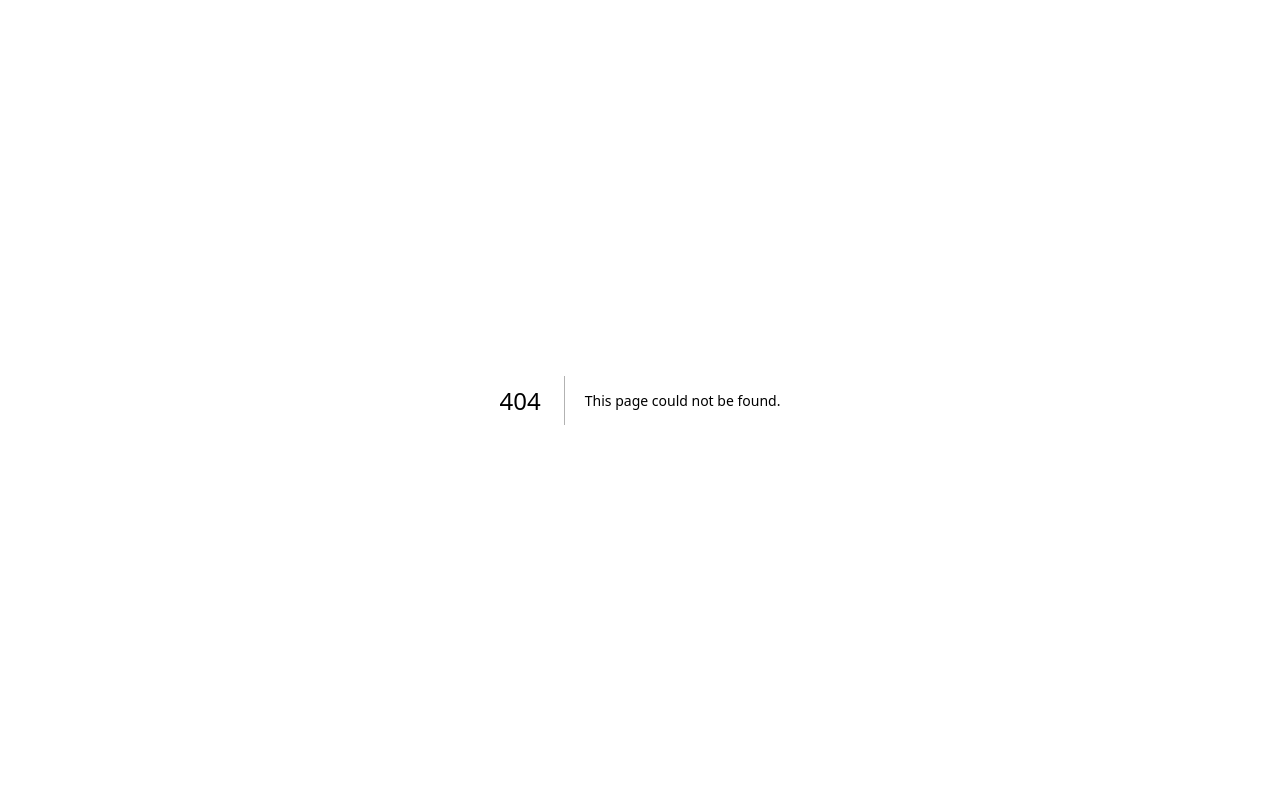
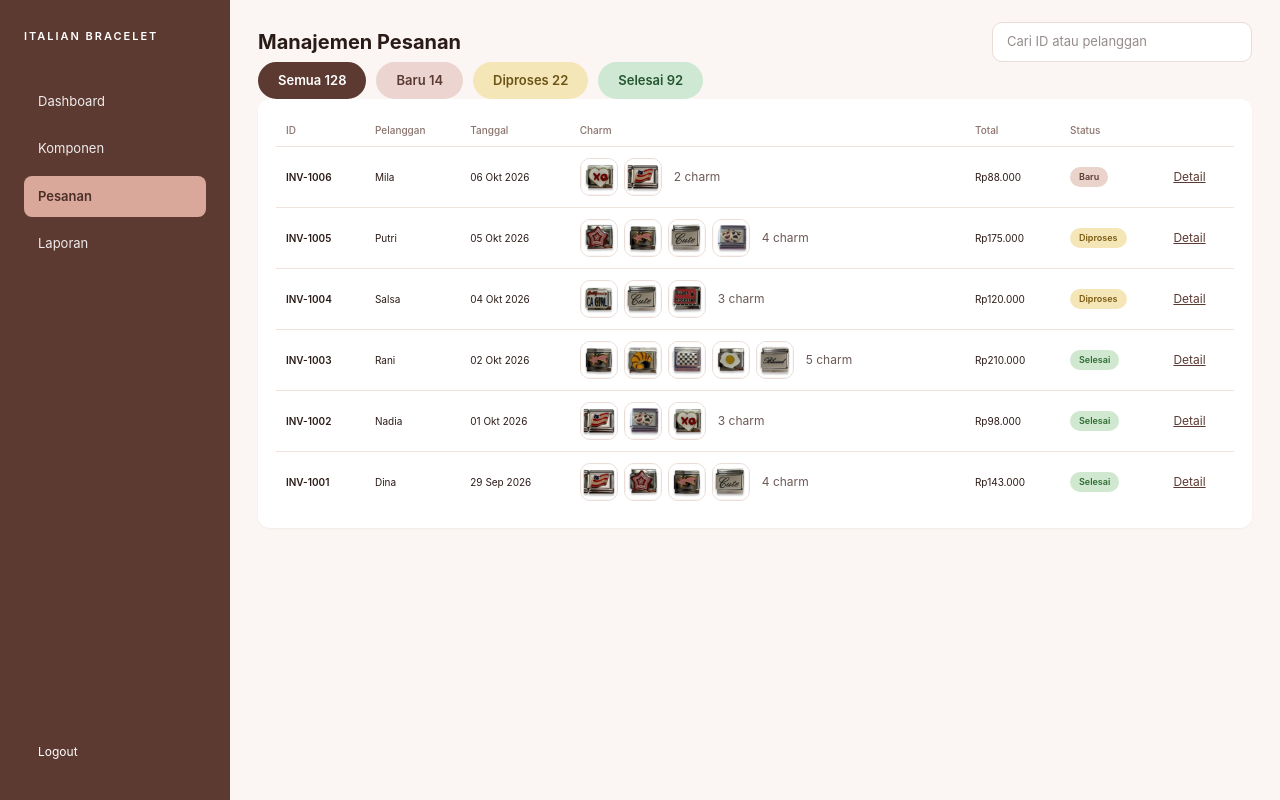
Before and after one commit to syafrinaazh/PBL-Italian-Bracelet, a Next.js app: page /pesanan in a window 1280 px wide. Before the commit this address had no page. Built offline with nearby package versions, Linux system fonts and the light colour scheme.

Commit message:
Tambah halaman komponen, detail komponen, dan pesanan dari fina yg mengerjakan di laptop salwa

```diff
--- a/app/dashboard/dashboard.module.css
+++ b/app/dashboard/dashboard.module.css
@@ -406,3 +406,90 @@
 @media (max-width: 700px) {
   .dGrid { grid-template-columns: 1fr; }
 }
+
+/* ===== Halaman Pesanan ===== */
+.toolbar h1 { font-weight: 700; }
+
+.searchWide { min-width: 260px; }
+
+.pills {
+  display: flex;
+  gap: 10px;
+  flex-wrap: wrap;
+}
+
+.pill {
+  padding: 7px 18px;
+  border-radius: 999px;
+  border: 2px solid transparent;
+  font-size: 13px;
+  font-weight: 600;
+  cursor: pointer;
+}
+
+.pillAll { background: #ecd5d0; color: #5a3a32; }
+.pillBaru { background: #ecd5d0; color: #5a3a32; }
+.pillProses { background: #f5e6b8; color: #6b5416; }
+.pillSelesai { background: #cfe8d3; color: #24562f; }
+
+.pillAll.pillActive {
+  background: #5c3a32;
+  color: #ffffff;
+}
+
+.pill.pillActive { border-color: #5c3a32; }
+
+.charmCell {
+  display: flex;
+  align-items: center;
+  gap: 6px;
+}
+
+.charmThumb {
+  width: 38px;
+  height: 38px;
+  flex-shrink: 0;
+  border: 1px solid #eadcd7;
+  border-radius: 10px;
+  background: #ffffff;
+  display: flex;
+  align-items: center;
+  justify-content: center;
+  overflow: hidden;
+  font-weight: 700;
+  color: #5c3a32;
+}
+
+.charmThumb img {
+  width: 100%;
+  height: 100%;
+  object-fit: contain;
+}
+
+.charmCount {
+  margin-left: 6px;
+  font-size: 12px;
+  color: #6b5a55;
+  white-space: nowrap;
+}
+
+.sForm {
+  display: flex;
+  align-items: center;
+  gap: 10px;
+  margin-top: 16px;
+  padding-top: 16px;
+  border-top: 1px solid #f5ece9;
+}
+
+.sForm .fLabel {
+  margin: 0;
+  white-space: nowrap;
+}
+
+.sForm .fInput { flex: 1; }
+
+.btnPrimary:disabled {
+  opacity: 0.45;
+  cursor: not-allowed;
+}
--- /dev/null
+++ b/app/pesanan/page.tsx
@@ -0,0 +1,118 @@
+"use client";
+
+import { useEffect, useState } from "react";
+import styles from "@/app/dashboard/dashboard.module.css";
+import { orders as initialOrders, orderTotals } from "@/lib/data";
+import type { Order } from "@/types/order";
+import Sidebar from "@/components/dashboard/Sidebar";
+import Modal from "@/components/dashboard/Modal";
+import OrderDetail from "@/components/dashboard/OrderDetail";
+import OrdersListTable from "@/components/pesanan/OrderListTable";
+import OrderStatusForm from "@/components/pesanan/OrderStatusForm";
+
+const TABS = ["Semua", "Baru", "Diproses", "Selesai"];
+
+const PILL_CLASS: Record<string, string> = {
+  Semua: styles.pillAll,
+  Baru: styles.pillBaru,
+  Diproses: styles.pillProses,
+  Selesai: styles.pillSelesai,
+};
+
+export default function PesananPage() {
+  const [orders, setOrders] = useState<Order[]>(initialOrders);
+  const [query, setQuery] = useState("");
+  const [tab, setTab] = useState("Semua");
+  const [selectedId, setSelectedId] = useState<string | null>(null);
+
+  const selected = orders.find((o) => o.id === selectedId) ?? null;
+
+  const filtered = orders.filter((o) => {
+    const q = query.trim().toLowerCase();
+    const matchQuery =
+      !q || o.id.toLowerCase().includes(q) || o.name.toLowerCase().includes(q);
+    const matchTab = tab === "Semua" || o.status === tab;
+    return matchQuery && matchTab;
+  });
+
+  /* Angka tab dari total desain, lalu disesuaikan kalau status ada yang diubah */
+  function countOf(t: string) {
+    if (t === "Semua") return orderTotals.Semua;
+    let n = orderTotals[t];
+    orders.forEach((o) => {
+      const first = initialOrders.find((x) => x.id === o.id)?.status;
+      if (first && first !== o.status) {
+        if (first === t) n--;
+        if (o.status === t) n++;
+      }
+    });
+    return n;
+  }
+
+  function handleSave(status: string) {
+    if (!selectedId) return;
+    setOrders((prev) =>
+      prev.map((o) => (o.id === selectedId ? { ...o, status } : o))
+    );
+  }
+
+  useEffect(() => {
+    function onKey(e: KeyboardEvent) {
+      if (e.key === "Escape") setSelectedId(null);
+    }
+    window.addEventListener("keydown", onKey);
+    return () => window.removeEventListener("keydown", onKey);
+  }, []);
+
+  return (
+    <div className={styles.dash}>
+      <Sidebar />
+      <main className={styles.main}>
+        <header className={styles.toolbar}>
+          <h1>Manajemen Pesanan</h1>
+          <div className={styles.toolbarActions}>
+            <input
+              className={`${styles.search} ${styles.searchWide}`}
+              type="search"
+              placeholder="Cari ID atau pelanggan"
+              aria-label="Cari pesanan"
+              value={query}
+              onChange={(e) => setQuery(e.target.value)}
+            />
+          </div>
+        </header>
+
+        <div className={styles.pills}>
+          {TABS.map((t) => (
+            <button
+              key={t}
+              className={`${styles.pill} ${PILL_CLASS[t]} ${tab === t ? styles.pillActive : ""}`}
+              onClick={() => setTab(t)}
+            >
+              {t} {countOf(t)}
+            </button>
+          ))}
+        </div>
+
+        <section className={styles.card}>
+          {filtered.length === 0 ? (
+            <p className={styles.empty}>Pesanan tidak ditemukan.</p>
+          ) : (
+            <OrdersListTable list={filtered} onDetail={(o) => setSelectedId(o.id)} />
+          )}
+        </section>
+      </main>
+
+      {selected && (
+        <Modal title={`Detail ${selected.id}`} onClose={() => setSelectedId(null)}>
+          <OrderDetail order={selected} />
+          <OrderStatusForm
+            key={`${selected.id}-${selected.status}`}
+            current={selected.status}
+            onSave={handleSave}
+          />
+        </Modal>
+      )}
+    </div>
+  );
+}
--- /dev/null
+++ b/components/pesanan/OrderListTable.tsx
@@ -0,0 +1,77 @@
+"use client";
+
+import styles from "@/app/dashboard/dashboard.module.css";
+import type { Order } from "@/types/order";
+import { komponenList } from "@/lib/komponen-data";
+import StatusBadge from "@/components/dashboard/StatusBadge";
+
+type OrdersListTableProps = {
+  list: Order[];
+  onDetail: (o: Order) => void;
+};
+
+function imageOf(name: string) {
+  return komponenList.find((k) => k.name === name)?.image;
+}
+
+function CharmThumbs({ order }: { order: Order }) {
+  const thumbs = order.charms.flatMap((c) =>
+    Array.from({ length: c.qty }, (_, i) => ({ key: `${c.name}-${i}`, name: c.name }))
+  );
+
+  return (
+    <div className={styles.charmCell}>
+      {thumbs.map((t) => {
+        const src = imageOf(t.name);
+        return (
+          <span key={t.key} className={styles.charmThumb} title={t.name}>
+            {src ? (
+              // eslint-disable-next-line @next/next/no-img-element
+              <img src={src} alt={t.name} />
+            ) : (
+              t.name.charAt(0)
+            )}
+          </span>
+        );
+      })}
+      <span className={styles.charmCount}>{order.item}</span>
+    </div>
+  );
+}
+
+export default function OrdersListTable({ list, onDetail }: OrdersListTableProps) {
+  return (
+    <div className={styles.tableWrap}>
+      <table>
+        <thead>
+          <tr>
+            <th>ID</th>
+            <th>Pelanggan</th>
+            <th>Tanggal</th>
+            <th>Charm</th>
+            <th>Total</th>
+            <th>Status</th>
+            <th></th>
+          </tr>
+        </thead>
+        <tbody>
+          {list.map((o) => (
+            <tr key={o.id}>
+              <td>{o.id}</td>
+              <td>{o.name}</td>
+              <td>{o.date}</td>
+              <td><CharmThumbs order={o} /></td>
+              <td>{o.total}</td>
+              <td><StatusBadge status={o.status} /></td>
+              <td>
+                <button className={`${styles.detail} ${styles.linkBtn}`} onClick={() => onDetail(o)}>
+                  Detail
+                </button>
+              </td>
+            </tr>
+          ))}
+        </tbody>
+      </table>
+    </div>
+  );
+}
--- /dev/null
+++ b/components/pesanan/OrderStatusForm.tsx
@@ -0,0 +1,40 @@
+"use client";
+
+import { useState } from "react";
+import styles from "@/app/dashboard/dashboard.module.css";
+
+const STATUS_LIST = ["Baru", "Diproses", "Selesai"];
+
+type OrderStatusFormProps = {
+  current: string;
+  onSave: (status: string) => void;
+};
+
+export default function OrderStatusForm({ current, onSave }: OrderStatusFormProps) {
+  const [status, setStatus] = useState(current);
+
+  return (
+    <div className={styles.sForm}>
+      <label className={styles.fLabel} htmlFor="statusSelect">
+        Ubah status
+      </label>
+      <select
+        id="statusSelect"
+        className={styles.fInput}
+        value={status}
+        onChange={(e) => setStatus(e.target.value)}
+      >
+        {STATUS_LIST.map((s) => (
+          <option key={s}>{s}</option>
+        ))}
+      </select>
+      <button
+        className={styles.btnPrimary}
+        onClick={() => onSave(status)}
+        disabled={status === current}
+      >
+        Simpan
+      </button>
+    </div>
+  );
+}
--- a/lib/data.ts
+++ b/lib/data.ts
@@ -23,36 +23,54 @@ export const charms = [
   { name: "Bulan", qty: 15, dark: true },
 ];
 
+/* Jumlah pesanan per status (semua waktu), sesuai desain */
+export const orderTotals: Record<string, number> = {
+  Semua: 128,
+  Baru: 14,
+  Diproses: 22,
+  Selesai: 92,
+};
+
+/* Nama charm harus sama dengan nama di lib/komponen-data.ts supaya fotonya muncul */
 export const orders: Order[] = [
   {
     id: "INV-1006", name: "Mila", date: "06 Okt 2026", item: "2 charm", total: "Rp88.000", status: "Baru",
     phone: "0812-1111-0006", address: "Jl. Soekarno Hatta No. 12, Malang", payment: "Transfer BCA",
-    charms: [{ name: "Bunga", qty: 1 }, { name: "Bulan", qty: 1 }],
+    charms: [{ name: "XO", qty: 1 }, { name: "Bendera", qty: 1 }],
   },
   {
     id: "INV-1005", name: "Putri", date: "05 Okt 2026", item: "4 charm", total: "Rp175.000", status: "Diproses",
     phone: "0812-1111-0005", address: "Jl. Veteran No. 8, Malang", payment: "QRIS",
-    charms: [{ name: "Bintang", qty: 2 }, { name: "Hati", qty: 2 }],
+    charms: [
+      { name: "Bintang Merah", qty: 1 }, { name: "Bintang Jatuh", qty: 1 },
+      { name: "Cute", qty: 1 }, { name: "Topeng", qty: 1 },
+    ],
   },
   {
     id: "INV-1004", name: "Salsa", date: "04 Okt 2026", item: "3 charm", total: "Rp120.000", status: "Diproses",
     phone: "0812-1111-0004", address: "Jl. Ijen No. 5, Malang", payment: "Transfer Mandiri",
-    charms: [{ name: "Kupu", qty: 1 }, { name: "Bunga", qty: 2 }],
+    charms: [{ name: "CA Girl", qty: 1 }, { name: "Cute", qty: 1 }, { name: "Super Rockstar", qty: 1 }],
   },
   {
     id: "INV-1003", name: "Rani", date: "02 Okt 2026", item: "5 charm", total: "Rp210.000", status: "Selesai",
     phone: "0812-1111-0003", address: "Jl. Kawi No. 21, Malang", payment: "COD",
-    charms: [{ name: "Hati", qty: 3 }, { name: "Bulan", qty: 2 }],
+    charms: [
+      { name: "Bintang Jatuh", qty: 1 }, { name: "Croissant", qty: 1 }, { name: "Kotak Catur", qty: 1 },
+      { name: "Telur", qty: 1 }, { name: "Blessed", qty: 1 },
+    ],
   },
   {
-    id: "INV-1002", name: "Dewi", date: "30 Sep 2026", item: "2 charm", total: "Rp90.000", status: "Selesai",
+    id: "INV-1002", name: "Nadia", date: "01 Okt 2026", item: "3 charm", total: "Rp98.000", status: "Selesai",
     phone: "0812-1111-0002", address: "Jl. Semeru No. 3, Malang", payment: "QRIS",
-    charms: [{ name: "Bintang", qty: 2 }],
+    charms: [{ name: "Bendera", qty: 1 }, { name: "Topeng", qty: 1 }, { name: "XO", qty: 1 }],
   },
   {
-    id: "INV-1001", name: "Nadia", date: "28 Sep 2026", item: "6 charm", total: "Rp255.000", status: "Selesai",
+    id: "INV-1001", name: "Dina", date: "29 Sep 2026", item: "4 charm", total: "Rp143.000", status: "Selesai",
     phone: "0812-1111-0001", address: "Jl. Bunga No. 17, Malang", payment: "Transfer BCA",
-    charms: [{ name: "Bunga", qty: 3 }, { name: "Kupu", qty: 3 }],
+    charms: [
+      { name: "Bendera", qty: 1 }, { name: "Bintang Merah", qty: 1 },
+      { name: "Bintang Jatuh", qty: 1 }, { name: "Cute", qty: 1 },
+    ],
   },
 ];
 
```
